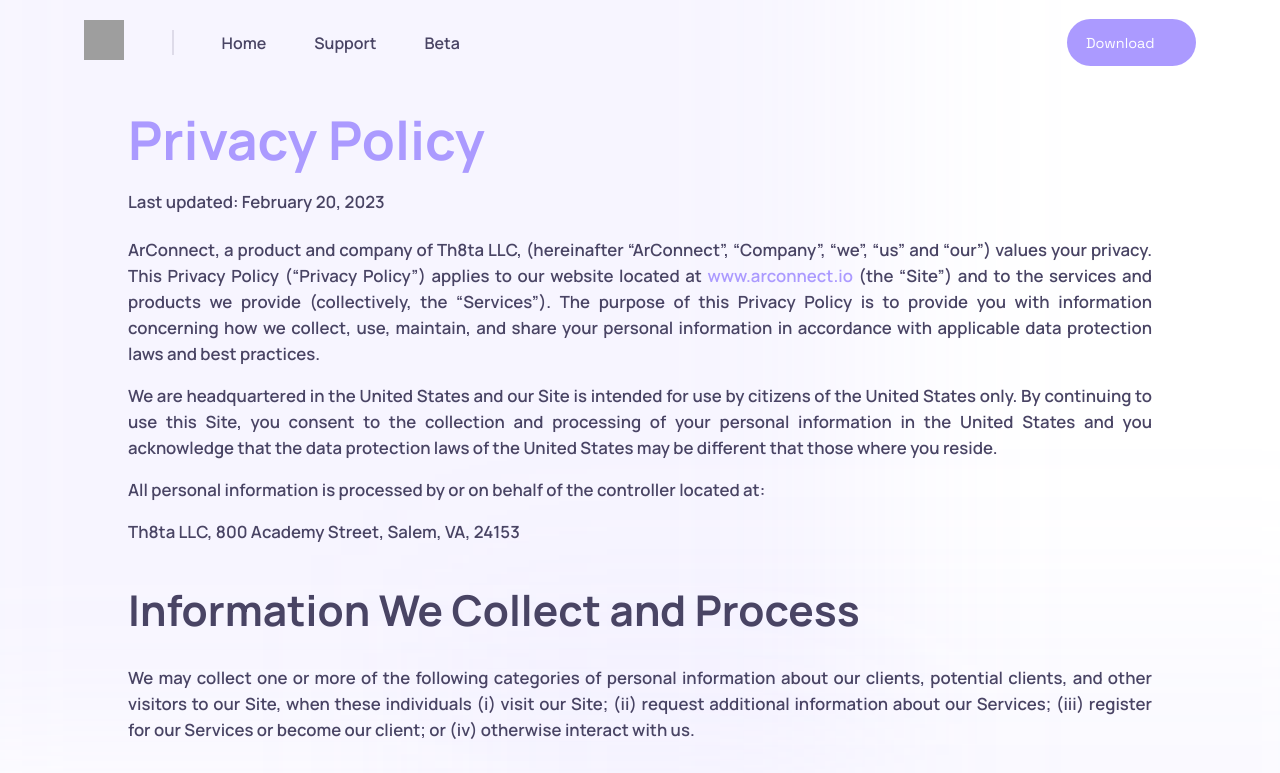
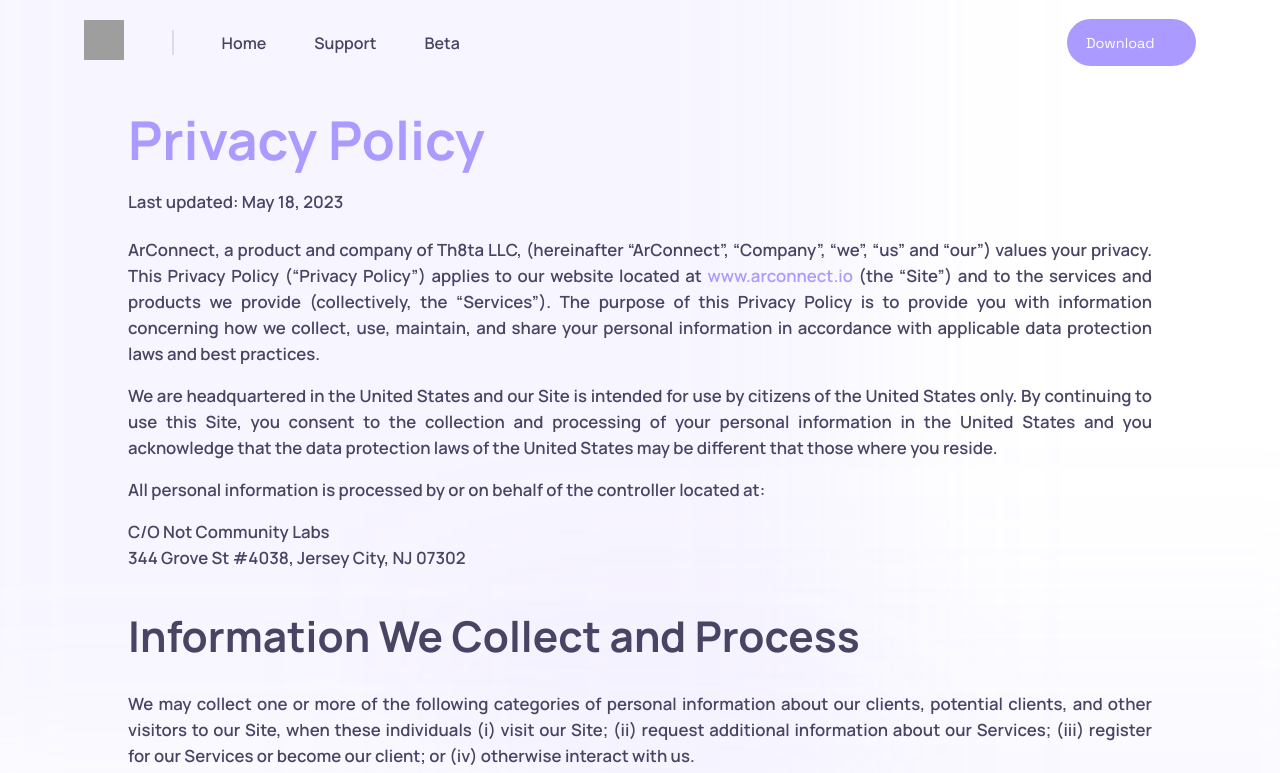
Before and after one commit to arconnectio/landing, a Next.js app: page /privacy in a window 1280 px wide. Shown: the top 773 px of the page. Built offline with nearby package versions, Linux system fonts and the light colour scheme; grey boxes are pictures that could not be loaded; some icons are missing.

Commit message:
chore: update address privacy policy

```diff
--- a/src/pages/privacy.tsx
+++ b/src/pages/privacy.tsx
@@ -22,7 +22,7 @@ export default function Privacy() {
         <Section>
           <Title>Privacy Policy</Title>
           <Spacer y={1} />
-          <Description>Last updated: February 20, 2023</Description>
+          <Description>Last updated: May 18, 2023</Description>
           <Spacer y={1.35} />
           <Paragraph>
             ArConnect, a product and company of Th8ta LLC, (hereinafter
@@ -50,7 +50,10 @@ export default function Privacy() {
             controller located at:
           </Paragraph>
           <Spacer y={1} />
-          <Paragraph>Th8ta LLC, 800 Academy Street, Salem, VA, 24153</Paragraph>
+          <Paragraph>
+            C/O Not Community Labs<br />
+            344 Grove St #4038, Jersey City, NJ 07302
+          </Paragraph>
         </Section>
         <Section>
           <Subtitle>Information We Collect and Process</Subtitle>
@@ -366,7 +369,9 @@ export default function Privacy() {
             You may also write to us at the following address:
           </Paragraph>
           <Spacer y={1} />
-          <Paragraph>800 Academy Street, Salem, VA, 24153</Paragraph>
+          <Paragraph>
+            344 Grove St #4038, Jersey City, NJ 07302
+          </Paragraph>
           <Spacer y={1} />
           <Paragraph>
             If you are located in the European Union, United Kingdom, or
```
